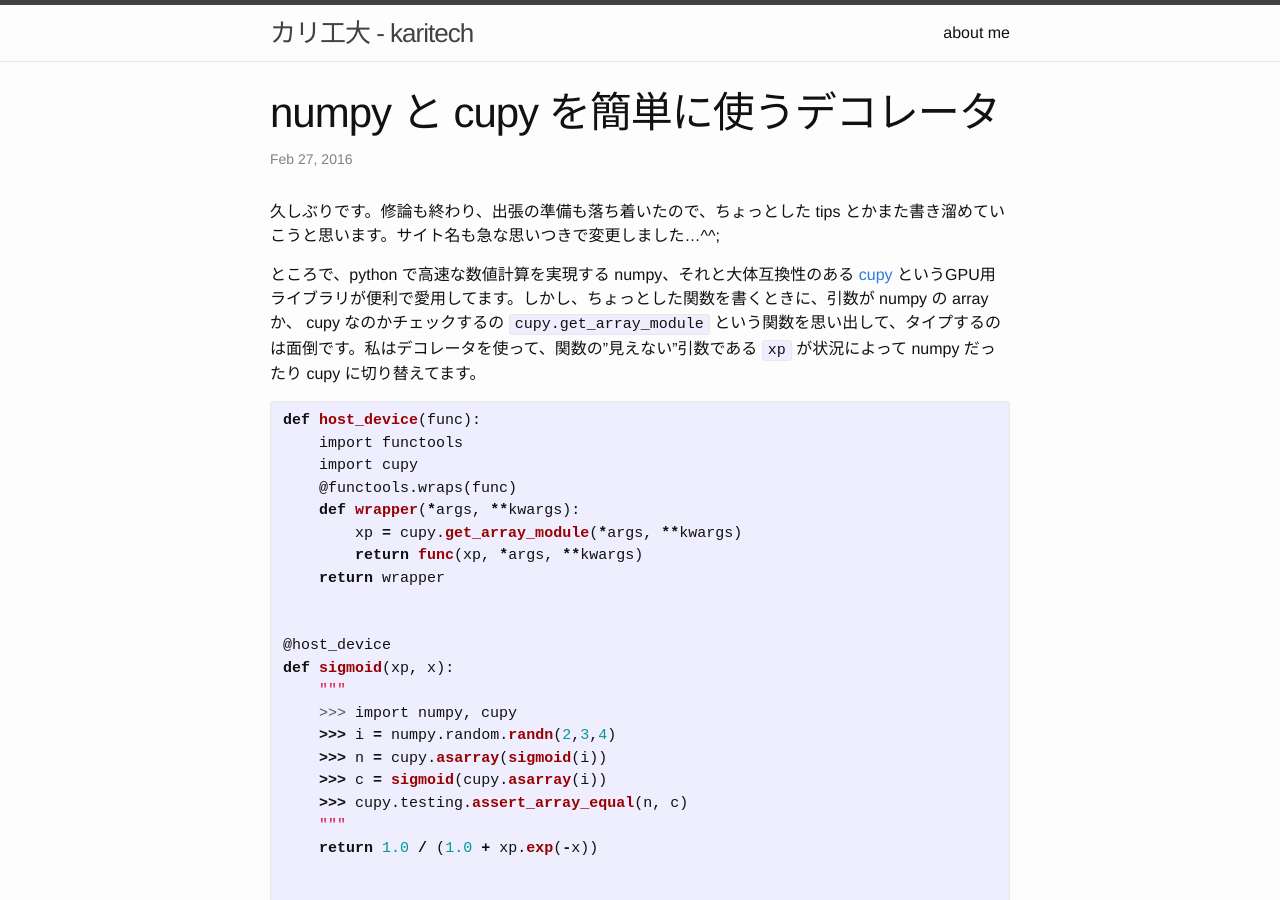
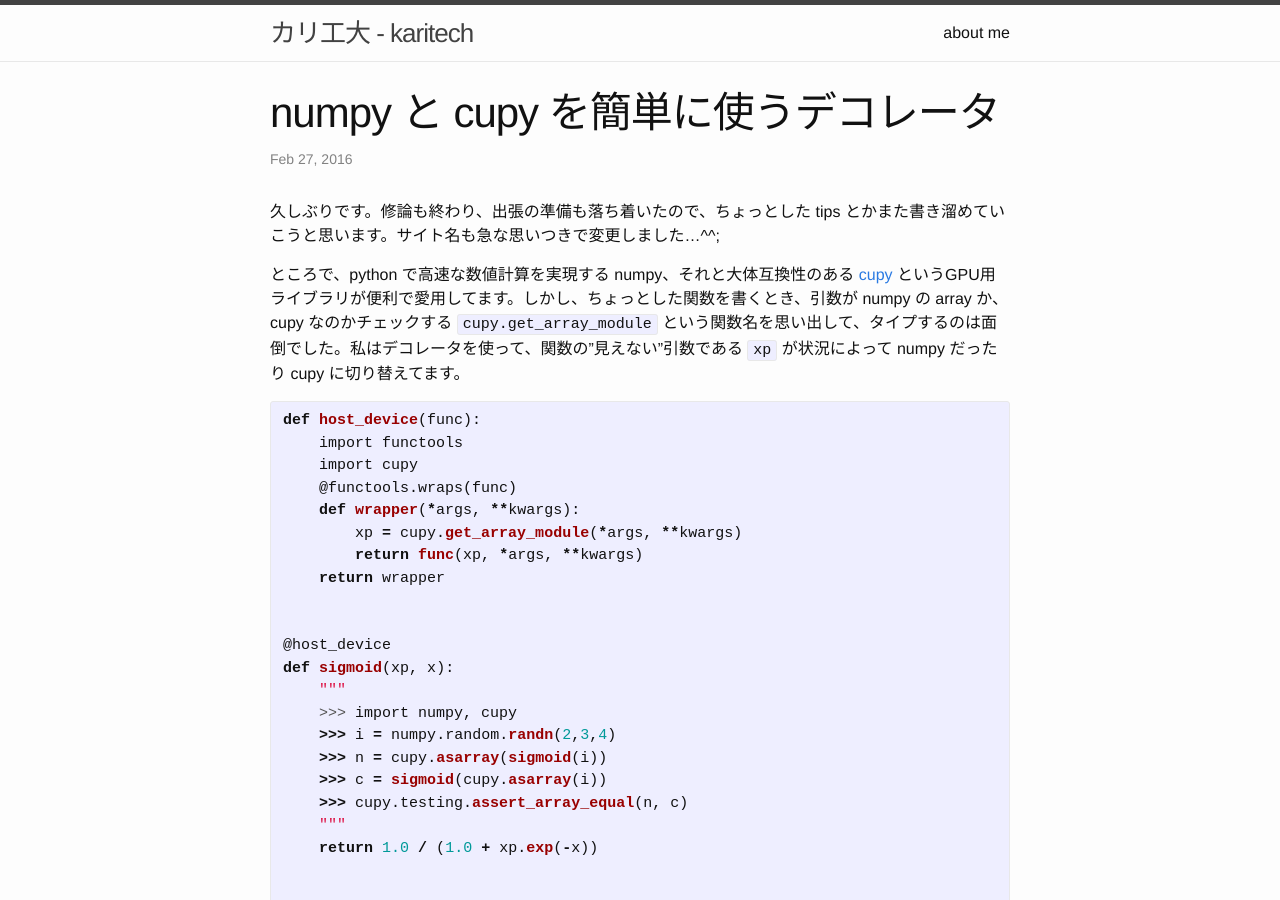
Before and after one commit to ShigekiKarita/shigekikarita.github.io, a Jekyll site: the page built from _posts/2016-02-27-018.md, in a window 1280 px wide and 900 px high. Built offline with Jekyll 4.4.1, drawn with Linux system fonts in a browser that asks for light colours; comment, search, counter and statistics services are not loaded.

Commit message:
雑なコミット

```diff
--- a/_posts/2016-02-27-018.md
+++ b/_posts/2016-02-27-018.md
@@ -6,7 +6,7 @@ comments: true
 
 久しぶりです。修論も終わり、出張の準備も落ち着いたので、ちょっとした tips とかまた書き溜めていこうと思います。サイト名も急な思いつきで変更しました...^^;
 
-ところで、python で高速な数値計算を実現する numpy、それと大体互換性のある [cupy](http://docs.chainer.org/en/stable/cupy-reference) というGPU用ライブラリが便利で愛用してます。しかし、ちょっとした関数を書くときに、引数が numpy の array か、 cupy なのかチェックするの `cupy.get_array_module` という関数を思い出して、タイプするのは面倒です。私はデコレータを使って、関数の"見えない"引数である `xp` が状況によって numpy だったり cupy に切り替えてます。
+ところで、python で高速な数値計算を実現する numpy、それと大体互換性のある [cupy](http://docs.chainer.org/en/stable/cupy-reference) というGPU用ライブラリが便利で愛用してます。しかし、ちょっとした関数を書くとき、引数が numpy の array か、 cupy なのかチェックする `cupy.get_array_module` という関数名を思い出して、タイプするのは面倒でした。私はデコレータを使って、関数の"見えない"引数である `xp` が状況によって numpy だったり cupy に切り替えてます。
 
 {% highlight python %}
 def host_device(func):
```
